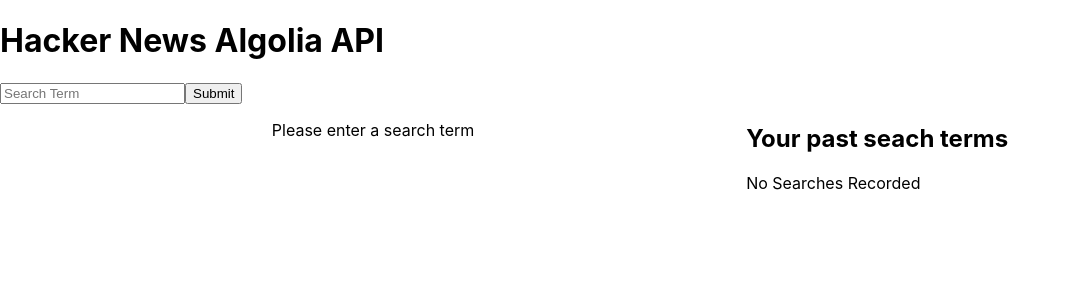
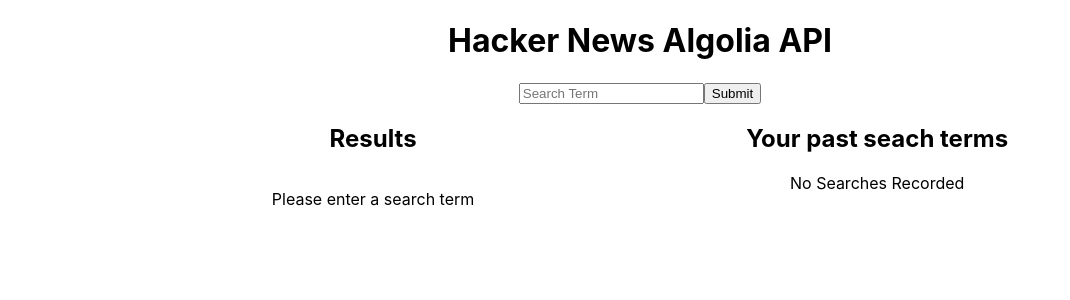
Before and after one commit to sshuman95/rts_labs, a React (Create React App) app: page / in a window 1280 px wide. Shown: the top 300 px of the page, without its empty margins (0-1070 px from the left). Built offline with nearby package versions, Linux system fonts and the light colour scheme.

Commit message:
adding a little styling

```diff
--- a/src/App.css
+++ b/src/App.css
@@ -1,3 +1,8 @@
+.App{
+  text-align: center;
+}
+
+
 .searchResults{
   display: flex;
   justify-content: space-evenly;
--- a/src/App.js
+++ b/src/App.js
@@ -3,6 +3,8 @@
 import './App.css';
 import { useSelector, useDispatch } from "react-redux";
 import { addTerm } from "./redux/action";
+
+
 const Results = (props) =>{
    let empty = <h1>No Results Found</h1>
    return props.data.hits <= 0 ? empty : props.data.hits.map(d=>{
@@ -24,7 +26,9 @@
   const [apiData, setApiData] = useState([]);
   const pastTerms = useSelector( state => state.terms )
   const dispatch = useDispatch();
-  console.log(dispatch);
+
+
+
   const handleChange = (e) => {
     setSearch(e.target.value);
   }
@@ -58,6 +62,7 @@
         </form>
         <section className="searchResults">
           <div className="resultsContainer">
+            <h1>Results</h1>
             {apiData.length <= 0 ?<p>Please enter a search term</p>:<Results data={apiData}/>}
           </div>
           <div>
--- a/src/redux/reducers/search.js
+++ b/src/redux/reducers/search.js
@@ -1,5 +1,4 @@
 const intialState = {
-
     terms:[]
 }
 
```
Lines whose indentation alone changed are shown as unchanged.
